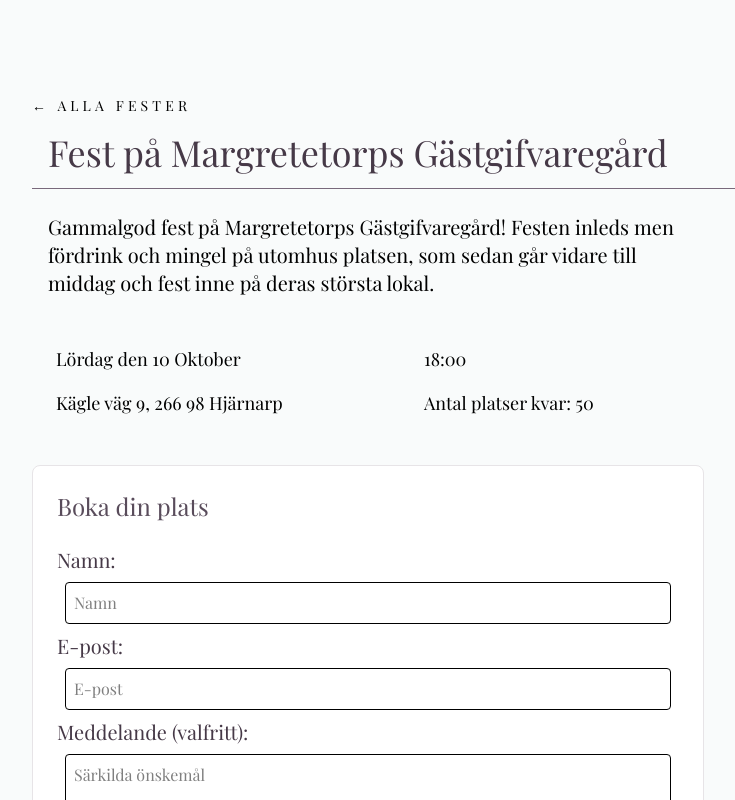
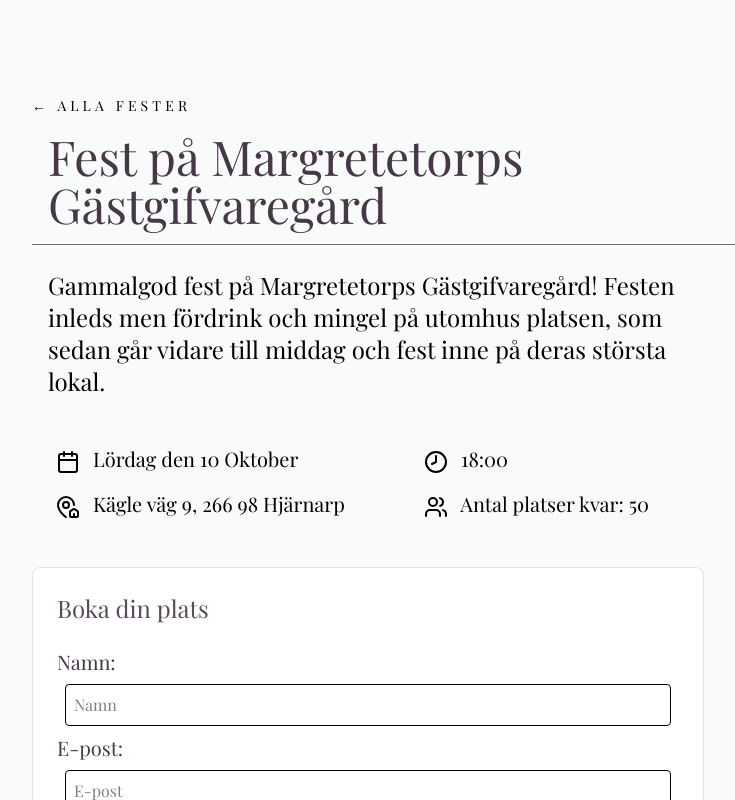
Before and after one commit to Godisstrut/PartyPlanner, a React (Vite) app in the folder party-project/: page /events/margretetorp in a window 1280 px wide. Shown: the top 800 px of the page, without its empty margins (224-959 px from the left). Built offline with nearby package versions, Linux system fonts and the light colour scheme; a web font is replaced by a local one.

Commit message:
Invites update
Added GuestInvite for use when invites are being sent by email

```diff
--- a/party-project/package.json
+++ b/party-project/package.json
@@ -11,6 +11,7 @@
   },
   "dependencies": {
     "@tailwindcss/vite": "^4.2.1",
+    "lucide-react": "^0.577.0",
     "motion": "^12.35.2",
     "postcss": "^8.5.8",
     "react": "^19.2.0",
--- a/party-project/src/Components/EventCard.tsx
+++ b/party-project/src/Components/EventCard.tsx
@@ -1,6 +1,7 @@
 import type { Event } from "../Data/EventsData";
 import { motion } from "motion/react"
 import { Link } from "react-router-dom";
+import { Calendar, Clock8, MapPinHouse } from "lucide-react";
 
 type EventCardProps = {
     event: Event
@@ -24,9 +25,9 @@
                 </div>
                 <p className="text-xl text-mauve-600 mt-4 leading-relaxed mb-6 line-clamp-3 " > {description}</p>
                 <div className="mt-4 border-t border-mauve-300 pt-4 " >
-                    <p className="text-xl text-mauve-700 p-1" > {date}</p>
-                    <p className="text-xl text-mauve-700 p-1" > {time}</p>
-                    <p className="text-xl text-mauve-700 p-1" > {location}</p>
+                    <p className="text-xl text-mauve-700 p-2" > <Calendar className="inline-block mr-1" /> {date}</p>
+                    <p className="text-xl text-mauve-700 p-2" > <Clock8 className="inline-block mr-1" /> {time}</p>
+                    <p className="text-xl text-mauve-700 p-2" > <MapPinHouse className="inline-block mr-1" /> {location}</p>
                 </div>
             </motion.div>
         </Link>
--- a/party-project/src/Components/EventDetail.tsx
+++ b/party-project/src/Components/EventDetail.tsx
@@ -2,6 +2,7 @@
 import { useParams } from "react-router-dom";
 import { motion } from "motion/react"
 import { Link } from "react-router-dom";
+import { Calendar, Clock8, MapPinHouse, Users } from "lucide-react";
 
 function EventDetail() {
 
@@ -18,15 +19,15 @@
             <Link to="/events" className="text-sm tracking-[0.3em] uppercase hover:underline transition-transform" >
                 ← Alla fester
             </Link>
-            <h1 className="text-4xl text-mauve-700 p-4 " >{event.title}</h1>
+            <h1 className="text-5xl text-mauve-700 p-4 " >{event.title}</h1>
             <div className="border-t border-mauve-500 py-2">
-                <p className="text-xl max-w-2xl p-4" >{event.description}</p>
+                <p className="text-2xl max-w-2xl p-4" >{event.description}</p>
             </div>
             <div className="grid grid-cols-1 sm:grid-cols-2 gap-4 mb-6 p-6" >
-                <p className="text-lg" >{event.date}</p>
-                <p className="text-lg" >{event.time}</p>
-                <p className="text-lg" >{event.location}</p>
-                <p className="text-lg" >Antal platser kvar: {event.spots}</p>
+                <p className="text-xl" > <Calendar className="inline-block mr-2 " /> {event.date}</p>
+                <p className="text-xl" > <Clock8 className="inline-block mr-2" /> {event.time}</p>
+                <p className="text-xl" > <MapPinHouse className="inline-block mr-2" /> {event.location}</p>
+                <p className="text-xl" > <Users className="inline-block mr-2" /> Antal platser kvar: {event.spots}</p>
             </div>
             <div className="max-w-2xl p-6 rounded-lg bg-white border border-mauve-200" >
                 <h1 className="text-2xl text-mauve-600 pb-6 " >Boka din plats</h1>
--- a/party-project/src/Data/Invites.ts
+++ b/party-project/src/Data/Invites.ts
@@ -1,18 +1,29 @@
 export type Invite = {
+    id: string;
     displayName: string;
     eventIds: string[]; // Matchar med ids i EventsData
 }
 
+export type GuestInvite = {
+    inviteId: string; // UUID som matchar med Invite.id e.g invite/kalleniusFamily
+    email: string; // Gästens email
+    groupsId: string; // Vilken grupp denna gäst tillhör, matchar med Invite.id
+    rsvps: Record<string, boolean> // Vilka event gästen har tackat ja eller nej till e.g { tockarpsfest: true, molinvagenfest: false }
+}
+
 export const Invites: Record<string, Invite> = {
     kalleniusFamily: {
+        id: "kalleniusFamily",
         displayName: "Familjen Källenius",
-        eventIds: ["tockarpsfest", "molinvagenfest"]
+        eventIds: ["tockarpsfest", "molinvagenfest"] // Vilka event denna grupp är inbjuden till
     },
     stockholmFriends: {
+        id: "stockholmFriends",
         displayName: "Stockholms vänner",
         eventIds: ["molinvagenfest", "molinvagenvin"]
     },
     closeRelatives: {
+        id: "closeRelatives",
         displayName: "Nära släktingar",
         eventIds: ["tockarpsfest", "margretetorp"]
     }
--- a/party-project/src/Pages/Home.tsx
+++ b/party-project/src/Pages/Home.tsx
@@ -25,9 +25,9 @@
         initial="hidden"
         animate="show"
         >
-            <motion.p variants={item} className="text-xl text-mauve-600 ">Du är härmed inbjuden till...</motion.p>
-            <motion.h1 variants={item} className="font-bold text-8xl text-mauve-600 m-2 " >Pauls födelsedagsfester</motion.h1>
-            <motion.h1 variants={item} className="font-bold text-9xl text-pink-500 m-2 " >60 år</motion.h1>
+            <motion.p variants={item} className="text-xl text-mauve-700 ">Du är härmed inbjuden till...</motion.p>
+            <motion.h1 variants={item} className="font-bold text-8xl text-mauve-700 m-2 " >Pauls födelsedagsfester</motion.h1>
+            <motion.h1 variants={item} className="font-bold text-9xl text-pink-600 m-2 " >60 år</motion.h1>
             <motion.p variants={item} className="text-2xl text-mauve-600 p-4" >Följ med på en oförglömlig upplevelse för att hylla sex fantastiska decennier. </motion.p>
             <Link to="/events">
                 <Button text="Utforska alla fester" />
```
Also changed, not shown: 1 other file (tests, documents, lock files or other folders).
